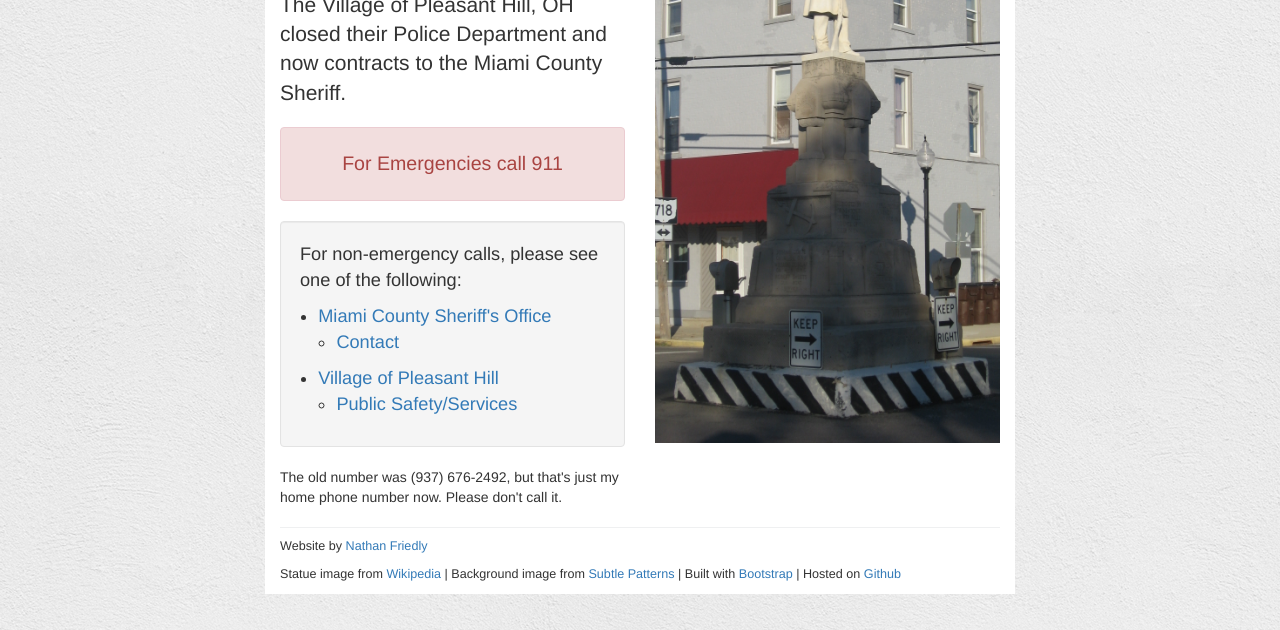
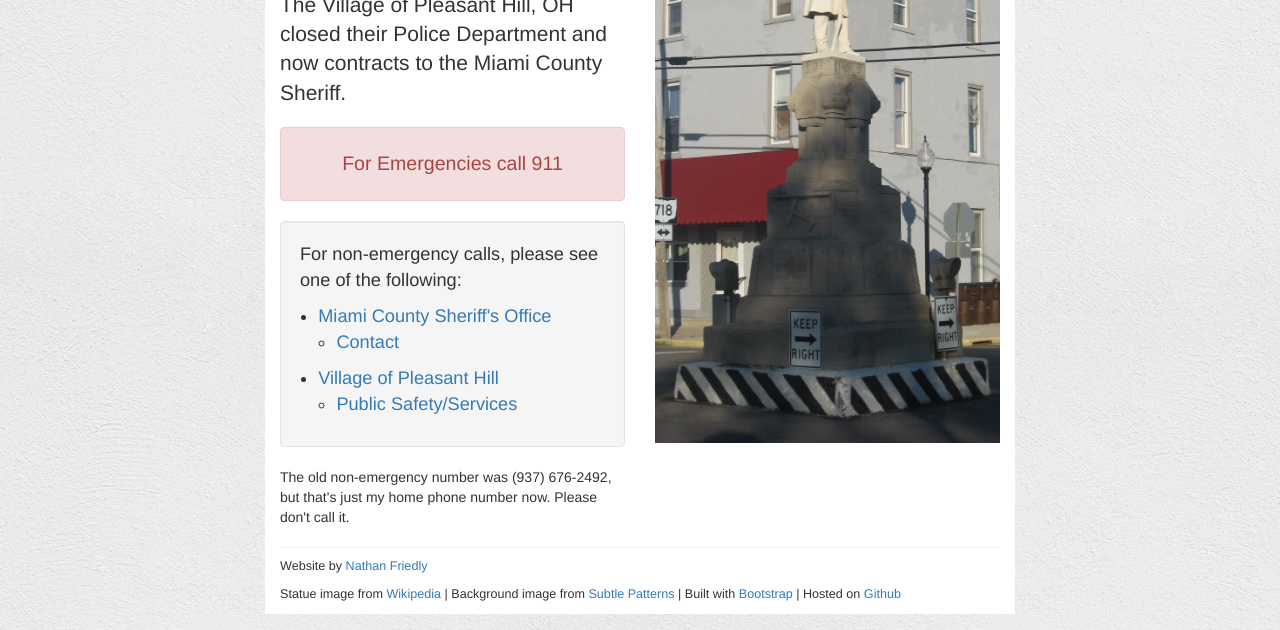
Before and after one commit to nfriedly/pleasant-hill-ohio-police-department, a plain HTML site: page index.htm in a window 1280 px wide. Shown: the part 170-800 px from the top of the page. Drawn offline with nearby package versions, Linux system fonts and the light colour scheme.

Commit message:
non-emergency

```diff
--- a/index.htm
+++ b/index.htm
@@ -84,7 +84,7 @@
             </div>
 
 
-            <p>The old number was (937) 676-2492, but that's just my home phone number now. Please don't call it.</pc>
+            <p>The old non-emergency number was (937) 676-2492, but that's just my home phone number now. Please don't call it.</pc>
 
 
         </div>
```
